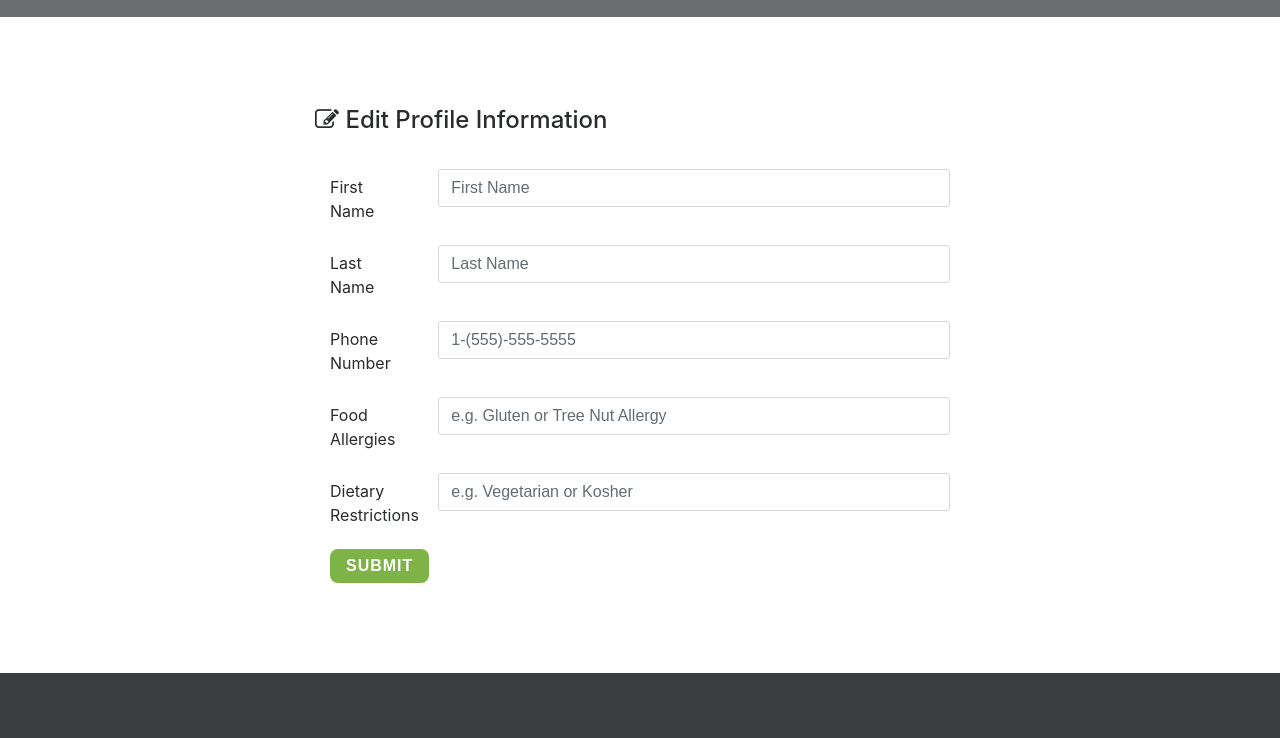
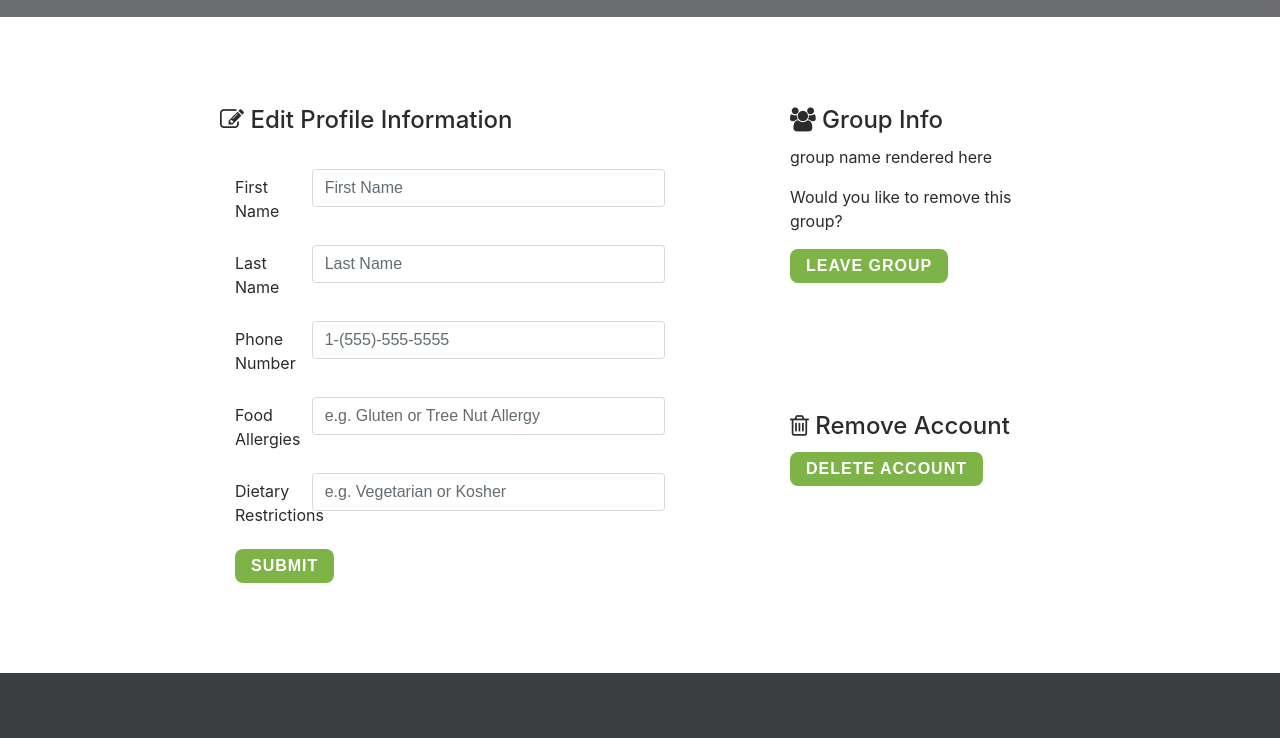
Before and after one commit to kstarre/meal-mates, a website: page public/editprofile.html in a window 1280 px wide. Shown: the part 62-800 px from the top of the page. Drawn offline with nearby package versions, Linux system fonts and the light colour scheme; no server answers; a script that the page names is missing.

Commit message:
edit profile edited

```diff
--- a/public/editprofile.html
+++ b/public/editprofile.html
@@ -19,7 +19,6 @@
     <!-- javascript -->
     <script type="text/javascript" src="/js/editprofile.js"></script>
 </head>
-
 <header>
     <!-- <div class="jumbotron"> -->
     <nav class="navbar navbar-toggleable-md" id="top-nav">
@@ -76,8 +75,8 @@
 <body>
     <div class="container">
         <div class="row">
-                <div class="col-md-2"></div>
-                <div class="col-md-8">
+            <div class="col-md-1"></div>
+            <div class="col-md-6">
                 <div class="card">
                     <div class="card-block">
                         <h4 class="card-title"><i class="fa fa-pencil-square-o" aria-hidden="true"></i>  Edit Profile Information</h4>
@@ -119,7 +118,24 @@
                 </div>
             </div>
             <!-- end col-md-8 -->
-                <div class="col-md-2"></div>
+            <div class="col-md-4">
+                <div class="card">
+                    <div class="card-block" id = "edit-profile-grouplist">
+                        <h4 class="card-title"><i class="fa fa-users" aria-hidden="true"></i>   Group Info </h4>
+                        <p class="card-text" id ="group-name-render">group name rendered here</p>
+                        <p class="card-text" id ="leave-group">Would you like to remove this group?</p>
+                        <input class="btn btn-primary" id="leave-group-btn" type="submit" value="Leave Group">
+                    </div>
+                </div>
+                <div class="card">
+                    <div class="card-block" id = "edit-profile-delete">
+                        <h4 class="card-title"><i class="fa fa-trash-o" aria-hidden="true"></i>   Remove Account</h4>
+                       <!--  <p class="card-text">Deleting your account is permanant, all information and group information will be lost</p> -->
+                        <input class="btn btn-primary" id="leave-group-btn" type="submit" value="Delete Account">
+                    </div>
+                </div>
+            </div>
+            <div class="col-md-1"></div>
         </div>
         <!-- end row -->
     </div>
@@ -150,7 +166,6 @@
                     </ul>
                 </div>
             </div>
-
             <!--/.Third column-->
             <hr class="w-100 clearfix d-md-none">
             <!--Fourth column-->
```
Lines whose indentation alone changed are shown as unchanged.
